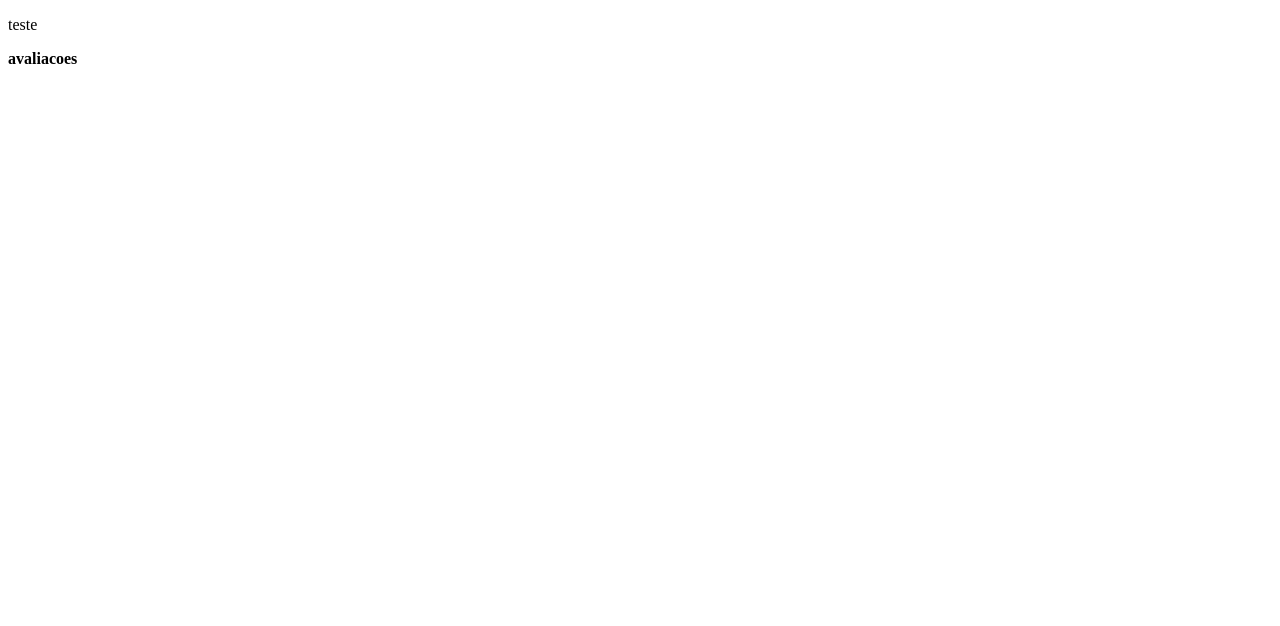
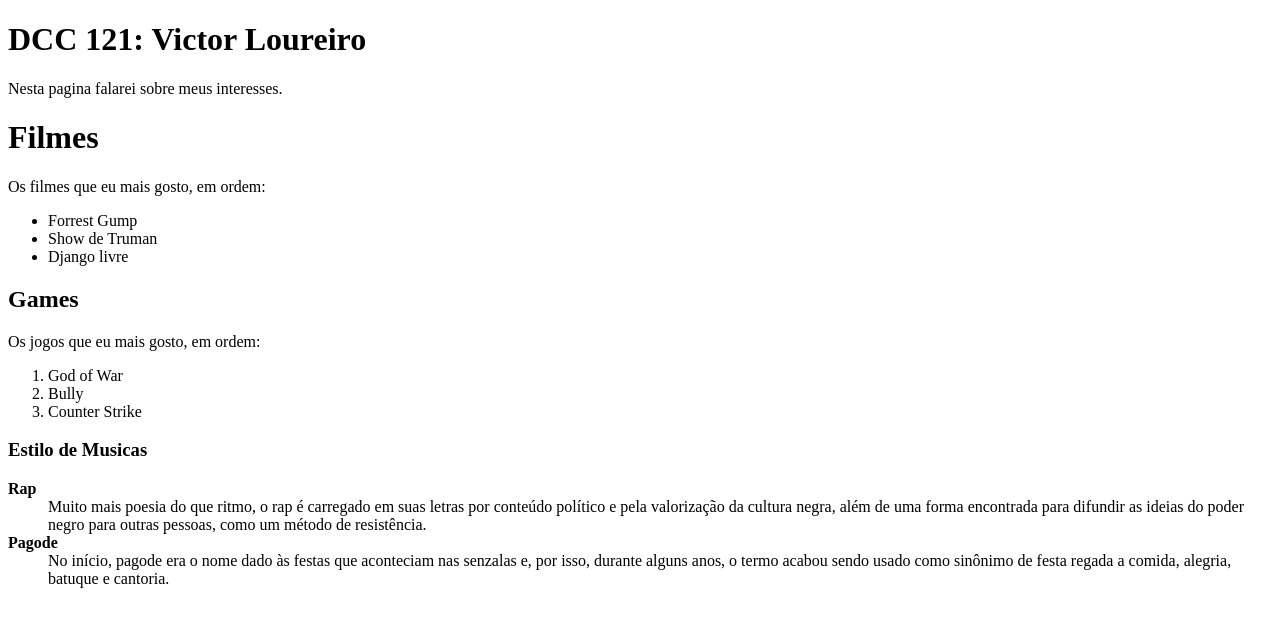
Before and after one commit to ufjf-dcc121/ufjf-dcc121-2022-1-atv2-victorloureiro1, a plain HTML site: page index.html in a window 1280 px wide. Drawn offline with Linux system fonts and the light colour scheme.

Commit message:
adcionando o material

```diff
--- a/index.html
+++ b/index.html
@@ -1,13 +1,48 @@
 <!DOCTYPE html>
 <html lang="en">
+
 <head>
     <meta charset="UTF-8">
     <meta http-equiv="X-UA-Compatible" content="IE=edge">
     <meta name="viewport" content="width=device-width, initial-scale=1.0">
-    <title>Atividade 2</title>
+    <title>DCC 121: Victor Loureiro</title>
 </head>
+
 <body>
-    <P>teste</P>
-     <b>avaliacoes</b>
+    <h1>
+        DCC 121: Victor Loureiro
+    </h1>
+    <p>
+        Nesta pagina falarei sobre meus interesses.
+    </p>
+    <h1> Filmes</h1>
+    <p> Os filmes que eu mais gosto, em ordem:</p>
+    <ul>
+        <li> Forrest Gump</li>
+        <li>Show de Truman</li>
+        <li>Django livre</li>
+    </ul>
+    <h2>Games</h2>
+    <p> Os jogos que eu mais gosto, em ordem:</p>
+    <ol>
+        <li>God of War</li>
+        <LI>Bully</LI>
+        <li>Counter Strike</li>
+    </ol>
+    <h3> Estilo de Musicas
+    </h3>
+    <b>
+        <dt>Rap</dt>
+    </b>
+    <dd>Muito mais poesia do que ritmo, o rap é carregado em suas letras por conteúdo político e pela valorização da
+        cultura negra, além de uma forma encontrada para difundir as ideias do poder negro para outras pessoas, como um
+        método de resistência.</dd>
+
+    <b>
+        <dt>Pagode</dt>
+    </b>
+    <dd>No início, pagode era o nome dado às festas que aconteciam nas senzalas e, por isso, durante alguns anos, o
+        termo acabou sendo usado como sinônimo de festa regada a comida, alegria, batuque e cantoria.</dd>
 </body>
+
 </html>
```
